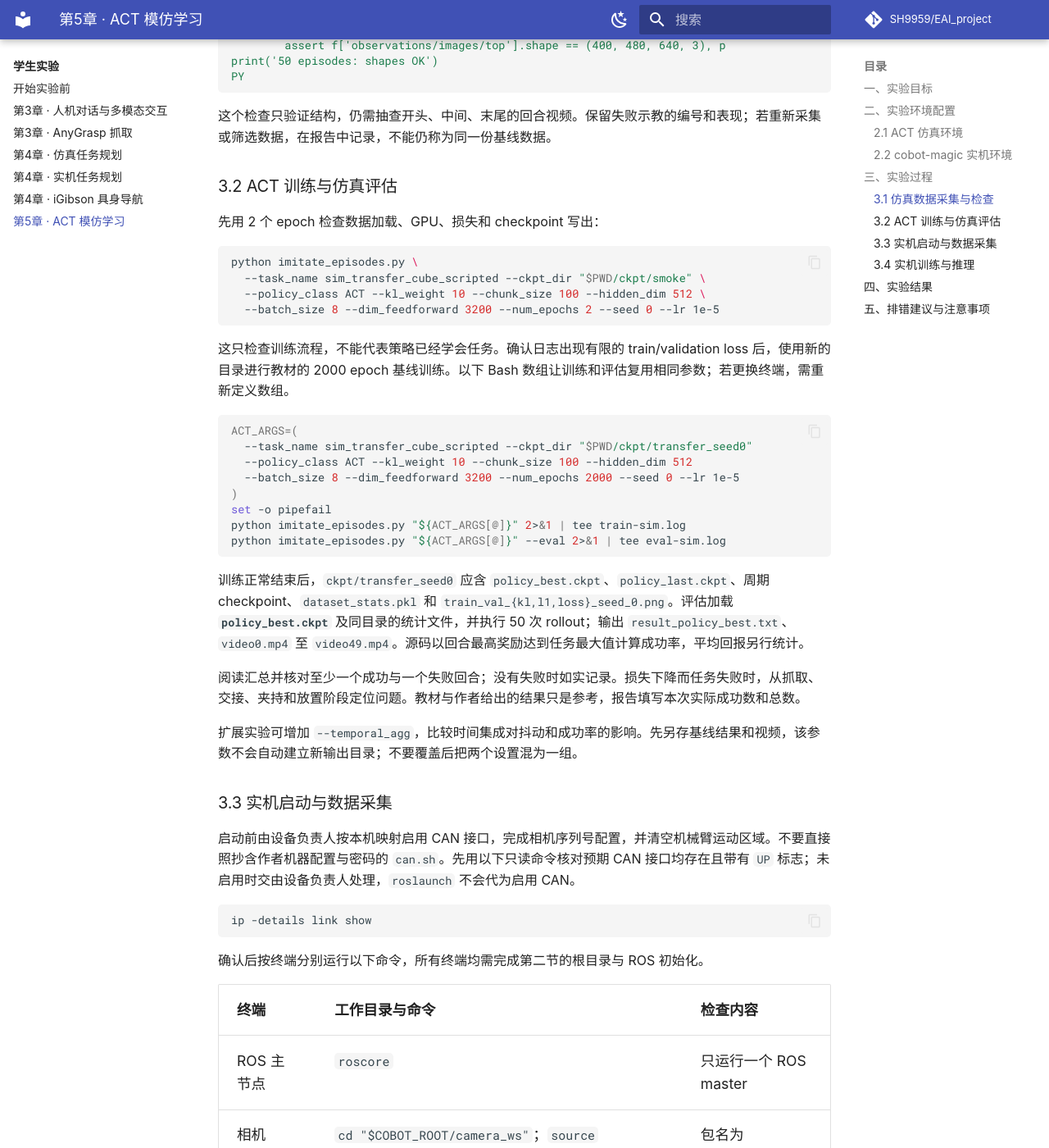
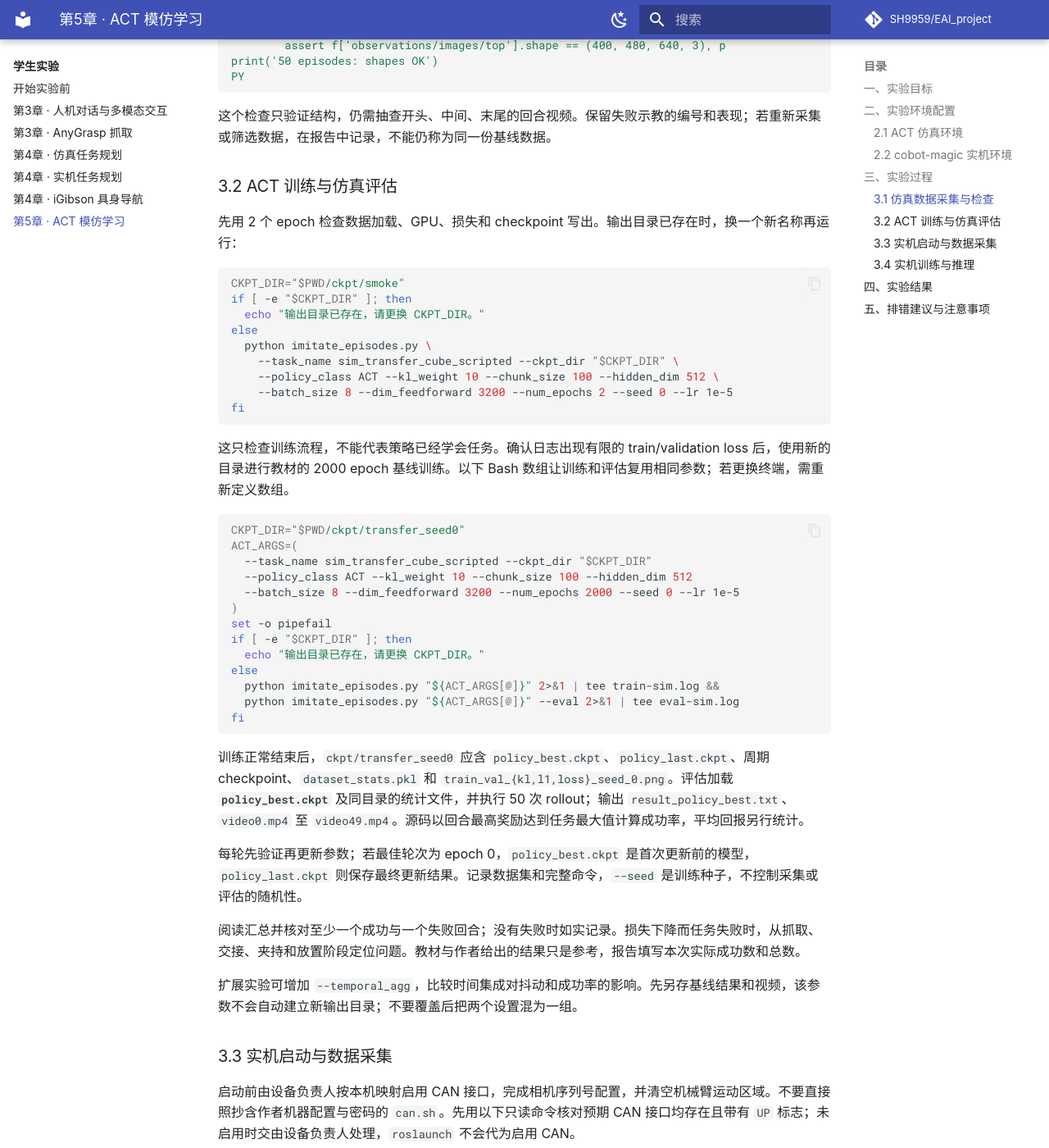
Before and after one commit to SH9959/EAI_experiment_handbook, an MkDocs documentation site: the page built from docs/student/ch5-imitation.md, in a window 1280 px wide and 1400 px high, scrolled down 3765 px. Shown: the whole window at 82% size. Built offline with MkDocs 1.6.1 and Material for MkDocs 9.7.7, drawn with Linux system fonts in a browser that asks for light colours; comment, search, counter and statistics services are not loaded.

Commit message:
docs: clarify ACT training checks and record expanded local validation

````diff
--- a/docs/student/ch5-imitation.md
+++ b/docs/student/ch5-imitation.md
@@ -161,29 +161,41 @@ PY
 
 ### 3.2 ACT 训练与仿真评估
 
-先用 2 个 epoch 检查数据加载、GPU、损失和 checkpoint 写出：
+先用 2 个 epoch 检查数据加载、GPU、损失和 checkpoint 写出。输出目录已存在时，换一个新名称再运行：
 
 ```bash
-python imitate_episodes.py \
-  --task_name sim_transfer_cube_scripted --ckpt_dir "$PWD/ckpt/smoke" \
-  --policy_class ACT --kl_weight 10 --chunk_size 100 --hidden_dim 512 \
-  --batch_size 8 --dim_feedforward 3200 --num_epochs 2 --seed 0 --lr 1e-5
+CKPT_DIR="$PWD/ckpt/smoke"
+if [ -e "$CKPT_DIR" ]; then
+  echo "输出目录已存在，请更换 CKPT_DIR。"
+else
+  python imitate_episodes.py \
+    --task_name sim_transfer_cube_scripted --ckpt_dir "$CKPT_DIR" \
+    --policy_class ACT --kl_weight 10 --chunk_size 100 --hidden_dim 512 \
+    --batch_size 8 --dim_feedforward 3200 --num_epochs 2 --seed 0 --lr 1e-5
+fi
 ```
 
 这只检查训练流程，不能代表策略已经学会任务。确认日志出现有限的 train/validation loss 后，使用新的目录进行教材的 2000 epoch 基线训练。以下 Bash 数组让训练和评估复用相同参数；若更换终端，需重新定义数组。
 
 ```bash
+CKPT_DIR="$PWD/ckpt/transfer_seed0"
 ACT_ARGS=(
-  --task_name sim_transfer_cube_scripted --ckpt_dir "$PWD/ckpt/transfer_seed0"
+  --task_name sim_transfer_cube_scripted --ckpt_dir "$CKPT_DIR"
   --policy_class ACT --kl_weight 10 --chunk_size 100 --hidden_dim 512
   --batch_size 8 --dim_feedforward 3200 --num_epochs 2000 --seed 0 --lr 1e-5
 )
 set -o pipefail
-python imitate_episodes.py "${ACT_ARGS[@]}" 2>&1 | tee train-sim.log
-python imitate_episodes.py "${ACT_ARGS[@]}" --eval 2>&1 | tee eval-sim.log
+if [ -e "$CKPT_DIR" ]; then
+  echo "输出目录已存在，请更换 CKPT_DIR。"
+else
+  python imitate_episodes.py "${ACT_ARGS[@]}" 2>&1 | tee train-sim.log &&
+  python imitate_episodes.py "${ACT_ARGS[@]}" --eval 2>&1 | tee eval-sim.log
+fi
 ```
 
 训练正常结束后，`ckpt/transfer_seed0` 应含 `policy_best.ckpt`、`policy_last.ckpt`、周期 checkpoint、`dataset_stats.pkl` 和 `train_val_{kl,l1,loss}_seed_0.png`。评估加载 **`policy_best.ckpt`** 及同目录的统计文件，并执行 50 次 rollout；输出 `result_policy_best.txt`、`video0.mp4` 至 `video49.mp4`。源码以回合最高奖励达到任务最大值计算成功率，平均回报另行统计。
+
+每轮先验证再更新参数；若最佳轮次为 epoch 0，`policy_best.ckpt` 是首次更新前的模型，`policy_last.ckpt` 则保存最终更新结果。记录数据集和完整命令，`--seed` 是训练种子，不控制采集或评估的随机性。
 
 阅读汇总并核对至少一个成功与一个失败回合；没有失败时如实记录。损失下降而任务失败时，从抓取、交接、夹持和放置阶段定位问题。教材与作者给出的结果只是参考，报告填写本次实际成功数和总数。
 
````
Also changed, not shown: docs/assets/ch4-planning/verification.md (+4 -2 lines), docs/assets/ch5-imitation/verification.md (+15 -1 lines), docs/student/ch4-planning.md (+1 -0 lines).
